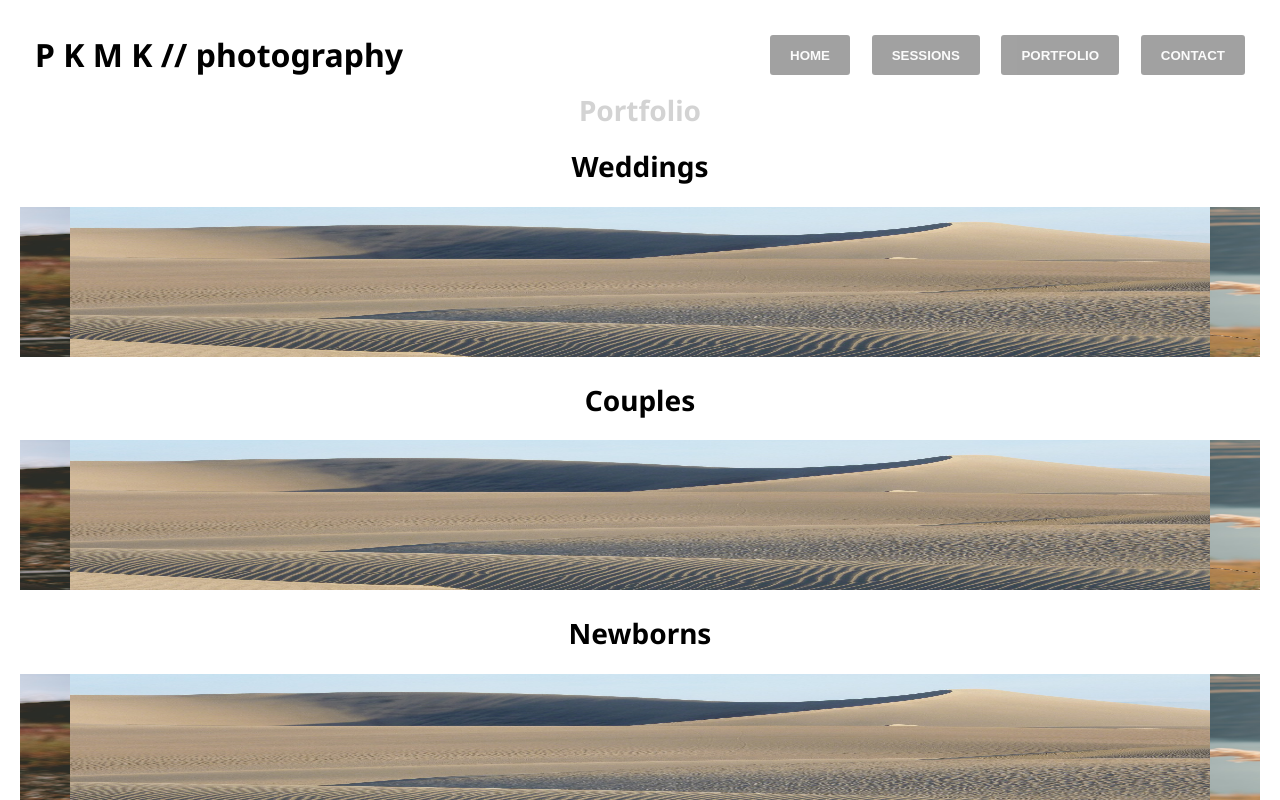
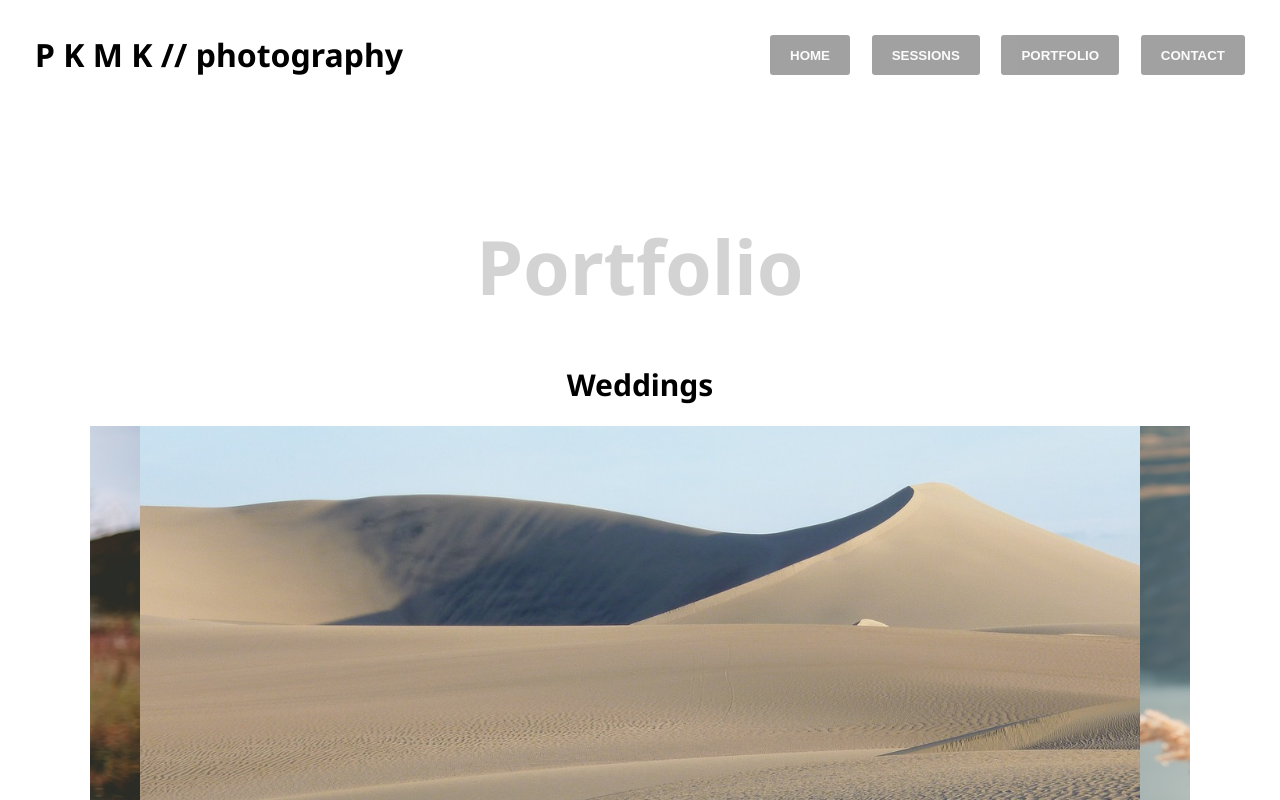
Before and after one commit to PKMK-photography/pkmk-photography, a React (Create React App) app: page /project-gallery in a window 1280 px wide. Shown: the top 800 px of the page. Built offline with nearby package versions, Linux system fonts and the light colour scheme.

Commit message:
responsive design for the Portfolio page complete

```diff
--- a/src/Components/Portfolio/Portfolio.css
+++ b/src/Components/Portfolio/Portfolio.css
@@ -1,21 +1,84 @@
 .portfolio {
     box-sizing: border-box;
-    padding: 70px 20px;
+    padding: 100px 20px;
     text-align: center;
 }
 
-.portfolio h1 {
+
+.portfolio-heading {
+    font-size: 28px;
+    color: lightgray;
+}
+
+.portfolio-carousel-section {
+    margin-bottom: 40px;
+}
+
+.portfolio-carousel-section h1 {
     font-size: 28px;
 }
 
-.portfolio-heading {
-    color: lightgray;
-}
-
 .portfolio img {
-    height: 150px;
+    height: 45vw;
 }
 
 .slick-slider {
     z-index: 1;
 }
+
+@media(min-width: 641px){
+    .portfolio {
+        padding: 150px 35px 100px 35px;
+    }
+
+    .portfolio-heading {
+        font-size: 75px;
+        margin-bottom: 60px;
+    }
+}
+
+@media(min-width: 761px){
+    .portfolio {
+        padding: 150px 50px 100px 50px;
+    }
+}
+
+@media(min-width: 901px){
+    .portfolio {
+        padding: 150px 75px 100px 75px;
+    }
+
+    .portfolio img {
+        height: 40vw;
+    }
+}
+
+@media(min-width: 1001px){
+    .portfolio {
+        padding: 150px 200px 100px 200px;
+    }
+
+    .portfolio img {
+        height: 35vw;
+    }
+
+    .portfolio-carousel-section h1 {
+        font-size: 30px;
+    }
+}
+
+@media(min-width: 1250px){
+    .portfolio {
+        width: 1250px;
+        padding: 200px 75px 100px 75px;
+        margin: 0 auto;
+    }
+
+    .portfolio-carousel-section {
+        margin-bottom: 50px;
+    }
+
+    .portfolio img {
+        height: 575px;
+    }
+}
--- a/src/Components/Portfolio/Portfolio.js
+++ b/src/Components/Portfolio/Portfolio.js
@@ -26,7 +26,7 @@ const Portfolio = props => {
     return (
         <main className='portfolio'>
             <h1 className='portfolio-heading'>Portfolio</h1>
-            <section>
+            <section className='portfolio-carousel-section'>
                 <h1>Weddings</h1>
                 <Slider {...settings} className='slider'>
                     <img src={filler1} alt='filler image 1'/>
@@ -39,7 +39,7 @@ const Portfolio = props => {
                     <img src={filler8} alt='filler image 8'/>
                 </Slider>
             </section>
-            <section>
+            <section className='portfolio-carousel-section'>
                 <h1>Couples</h1>
                 <Slider {...settings}>
                     <img src={filler1} alt='filler image 1'/>
@@ -52,7 +52,7 @@ const Portfolio = props => {
                     <img src={filler8} alt='filler image 8'/>
                 </Slider>
             </section>
-            <section>
+            <section className='portfolio-carousel-section'>
                 <h1>Newborns</h1>
                 <Slider {...settings}>
                     <img src={filler1} alt='filler image 1'/>
@@ -65,7 +65,7 @@ const Portfolio = props => {
                     <img src={filler8} alt='filler image 8'/>
                 </Slider>
             </section>
-            <section>
+            <section className='portfolio-carousel-section'>
                 <h1>Families</h1>
                 <Slider {...settings}>
                     <img src={filler1} alt='filler image 1'/>
@@ -78,7 +78,7 @@ const Portfolio = props => {
                     <img src={filler8} alt='filler image 8'/>
                 </Slider>
             </section>
-            <section>
+            <section className='portfolio-carousel-section'>
                 <h1>Portraits</h1>
                 <Slider {...settings}>
                     <img src={filler1} alt='filler image 1'/>
--- a/src/Components/Sessions/Sessions.css
+++ b/src/Components/Sessions/Sessions.css
@@ -66,7 +66,7 @@
 
 @media(min-width: 901px){
     .sessions {
-        padding: 200px;
+        padding: 200px 200px 100px 200px;
     }
 }
 
```
